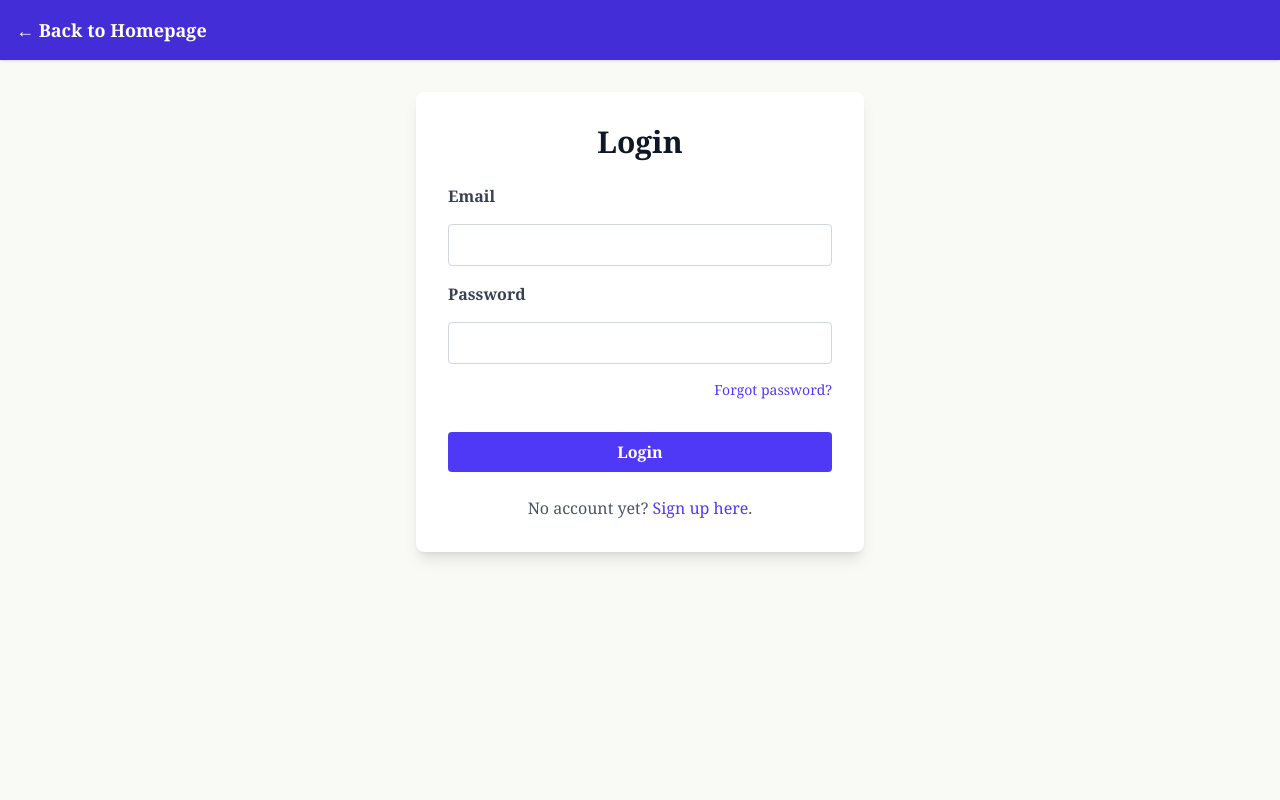
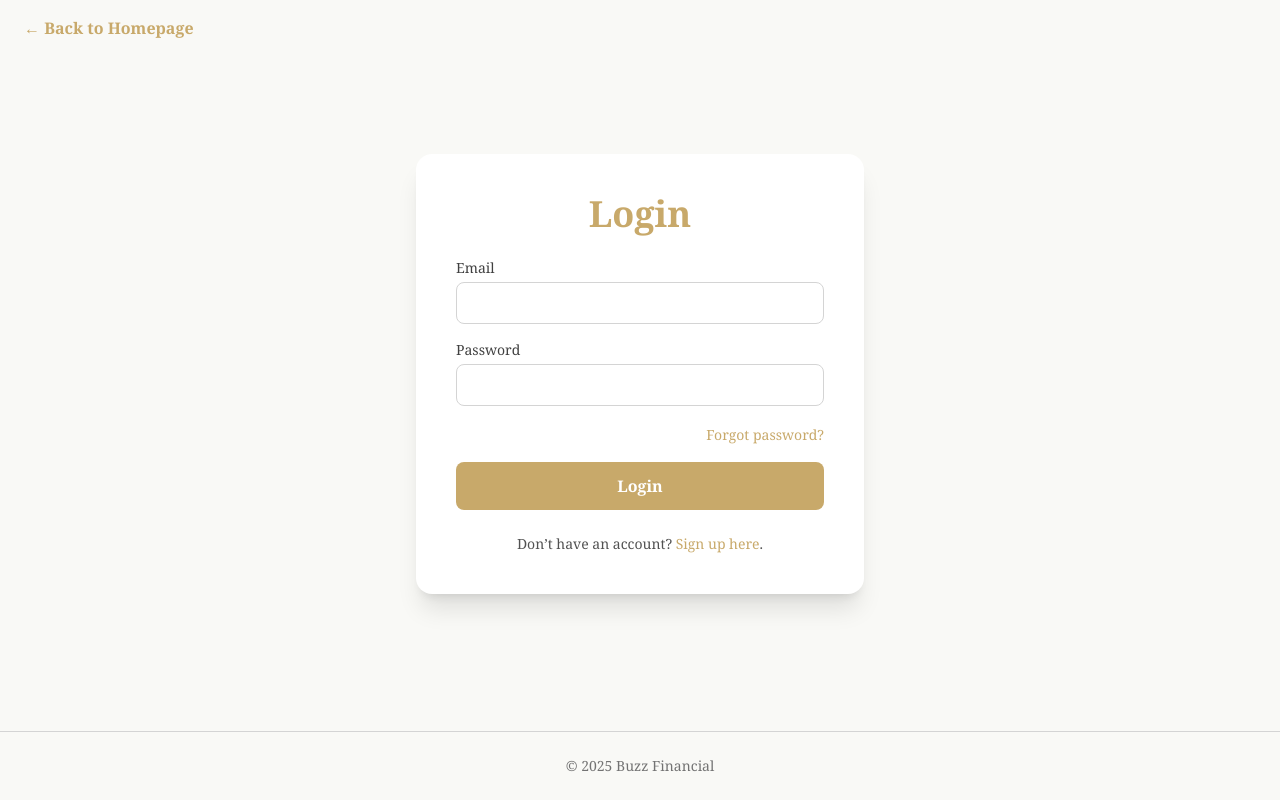
Before and after one commit to ssh-expitrans/music-plat, a Next.js app: page /login in a window 1280 px wide. Built offline with nearby package versions, Linux system fonts and the light colour scheme.

Commit message:
style updates

```diff
--- a/src/app/about/page.tsx
+++ b/src/app/about/page.tsx
@@ -1,64 +1,77 @@
+'use client';
+
 import Link from "next/link";
 import Image from "next/image";
 
-
 export default function About() {
   return (
-    <>
+    <div className="max-w-6xl mx-auto px-4 py-8 sm:px-6 sm:py-12 font-serif bg-[var(--background)] text-[var(--foreground)] min-h-screen flex flex-col">
+
       {/* HEADER */}
-      <header className="bg-indigo-700 text-white p-4 shadow flex items-center">
-        <Link href="/" className="font-semibold text-lg hover:underline">
-          &larr; Back to Homepage
+      <header className="flex flex-col sm:flex-row justify-between items-center mb-16 gap-6 sm:gap-0">
+        <div>
+          <h1 className="text-5xl font-extrabold tracking-tight text-[var(--accent)] drop-shadow-md">
+            About the Instructor
+          </h1>
+          <p className="mt-2 text-xl text-neutral-600 max-w-md">
+            Learn more about who’s behind the music.
+          </p>
+        </div>
+
+        <div className="flex flex-col sm:flex-row gap-4 w-full sm:w-auto">
+          <Link href="/">
+            <button className="btn-outline px-7 py-3 rounded-lg shadow-md hover:shadow-lg transition-shadow duration-300 font-semibold w-full sm:w-auto">
+              ⬅ Back Home
+            </button>
           </Link>
+        </div>
       </header>
 
-      {/* MAIN */}
-      <main className="max-w-5xl mx-auto p-6 sm:p-10 bg-white dark:bg-gray-900 rounded-lg shadow-lg mt-8 space-y-12">
-
-        {/* PAGE TITLE */}
-        <h1 className="text-4xl sm:text-5xl font-extrabold text-center text-gray-900 dark:text-white">
-          Meet Your Instructor
-        </h1>
-
-        {/* PROFILE SECTION */}
-        <div className="flex flex-col md:flex-row items-center gap-10">
-          <div className="flex-shrink-0 w-52 h-52 sm:w-64 sm:h-64 rounded-2xl overflow-hidden shadow-xl border-4 border-indigo-500">
+      {/* HERO / INTRO SECTION */}
+      <section className="bg-gradient-to-r from-[var(--accent)] to-indigo-600 rounded-2xl shadow-lg p-10 flex flex-col sm:flex-row items-center gap-10 mb-16 text-white">
+        <div className="flex-shrink-0 w-28 h-28 sm:w-36 sm:h-36 rounded-full overflow-hidden shadow-2xl border-4 border-white">
           <Image
-              src="/teacher-photo.jpg"
+            src="/stockwoman.jpg"
             alt="Teacher portrait"
-              width={256} // Adjust to match your design
-              height={256}
-              className="object-cover w-full h-full rounded-2xl"
+            width={144}
+            height={144}
+            className="object-cover w-full h-full"
+            priority
           />
         </div>
 
-          <section className="flex-1 text-gray-800 dark:text-gray-300 text-lg space-y-6 leading-relaxed">
-            <p>
-              Hello! I’m <strong>[Teacher Name]</strong>, a passionate and experienced music educator with over <strong>X years</strong> of teaching piano.
-              I work with students of all ages — from wide-eyed beginners to seasoned players looking to level up.
+        <div className="max-w-lg space-y-4 w-full">
+          <h2 className="text-4xl font-bold drop-shadow-lg">Meet Jane Doe</h2>
+          <p className="text-lg leading-relaxed drop-shadow-md">
+            Hello! I’m <strong>Jane Doe</strong>, a passionate and experienced music educator with over <strong>15 years</strong> of teaching piano. I work with students of all ages — from wide-eyed beginners to seasoned players looking to level up.
           </p>
-            <p>
-              My lessons focus on building confidence, mastering technique, and — most importantly — keeping music fun and engaging. I tailor each session to the individual student’s goals, pace, and personality.
-            </p>
-            <p>
-              Whether you want to read sheet music, play by ear, or prep for performances, I’ll help you get there with expert guidance and encouragement.
+        </div>
+      </section>
+
+      {/* PHILOSOPHY SECTION */}
+      <section className="mb-24 text-center max-w-3xl mx-auto">
+        <h2 className="text-3xl font-semibold text-[var(--accent)] mb-6">Teaching Philosophy</h2>
+        <p className="text-lg text-neutral-700 leading-relaxed">
+          My lessons focus on building confidence, mastering technique, and — most importantly — keeping music fun and engaging. I tailor each session to the individual student’s goals, pace, and personality. Whether you want to read sheet music, play by ear, or prep for performances, I’ll help you get there with expert guidance and encouragement.
         </p>
       </section>
-        </div>
 
-        {/* CALL TO ACTION */}
-        <div className="text-center">
-          <p className="text-lg mb-4 text-gray-700 dark:text-gray-300">
+      {/* CTA BUTTON */}
+      <section className="text-center mb-24">
+        <p className="text-lg mb-4 text-neutral-700">
           Ready to get started? Book your first lesson today or reach out with any questions.
         </p>
         <Link href="/signup">
-            <button className="bg-indigo-600 text-white px-8 py-3 rounded-lg shadow-md hover:bg-indigo-700 transition-colors font-semibold">
+          <button className="bg-[var(--accent)] text-white px-8 py-3 rounded-lg shadow-md hover:bg-indigo-700 transition-colors font-semibold">
             Sign Up for Lessons
           </button>
         </Link>
+      </section>
+
+      {/* FOOTER */}
+      <footer className="mt-auto py-6 text-center text-neutral-500 text-base sm:text-sm border-t border-neutral-300">
+        © 2025 Buzz Financial
+      </footer>
     </div>
-
-      </main>
-    </>
   );
 }
--- a/src/app/login/page.tsx
+++ b/src/app/login/page.tsx
@@ -1,11 +1,10 @@
-"use client";
+'use client';
 
 import React, { useState } from "react";
 import Link from "next/link";
 import { useRouter } from "next/navigation";
-import { signInWithEmailAndPassword } from "firebase/auth";
+import { signInWithEmailAndPassword, sendPasswordResetEmail } from "firebase/auth";
 import { auth } from "../../lib/firebase";
-import { sendPasswordResetEmail } from "firebase/auth";
 import Cookies from "js-cookie";
 
 export default function Login() {
@@ -21,11 +20,7 @@ export default function Login() {
       await sendPasswordResetEmail(auth, email.trim());
       alert("Password reset email sent! Please check your inbox.");
     } catch (err: unknown) {
-      if (err instanceof Error) {
-        alert(err.message);
-      } else {
-        alert("Failed to send reset email.");
-      }
+      alert(err instanceof Error ? err.message : "Failed to send reset email.");
     }
   }
 
@@ -55,40 +50,39 @@ export default function Login() {
         return;
       }
 
-      // Get Firebase ID Token (JWT)
       const idToken = await user.getIdToken();
-
-      // Save token as cookie (valid for 1 day)
       Cookies.set("token", idToken, { expires: 1 });
-
       router.push("/dashboard/personal");
     } catch (err: unknown) {
-      if (err instanceof Error) {
-        setError(err.message);
-      } else {
-        setError("Login failed. Please try again.");
-      }
+      setError(err instanceof Error ? err.message : "Login failed. Please try again.");
       setLoading(false);
     }
   }
 
   return (
-    <>
-      <header className="bg-indigo-700 text-white p-4 shadow flex items-center">
-        <Link href="/" className="font-semibold text-lg hover:underline">
-          &larr; Back to Homepage
+    <div className="min-h-screen bg-[var(--background)] text-[var(--foreground)] font-serif flex flex-col">
+
+      {/* HEADER */}
+      <header className="px-6 py-4">
+        <Link href="/" className="text-[var(--accent)] font-semibold hover:underline">
+          ← Back to Homepage
         </Link>
       </header>
 
-      <main className="max-w-md mx-auto p-8 bg-white dark:bg-gray-900 rounded-lg shadow-lg mt-8">
-        <h1 className="text-3xl font-bold mb-6 text-center text-gray-900 dark:text-white">
-          Login
-        </h1>
+      {/* FORM CONTAINER */}
+      <main className="flex-grow flex items-center justify-center px-4">
+        <div className="bg-white rounded-2xl shadow-xl p-10 max-w-md w-full space-y-6">
+          <h1 className="text-4xl font-bold text-center text-[var(--accent)]">Login</h1>
 
-        {error && <p className="mb-4 text-red-600 font-semibold text-center">{error}</p>}
+          {error && (
+            <div className="bg-red-100 text-red-700 p-3 rounded-md text-sm text-center font-medium">
+              {error}
+            </div>
+          )}
 
-        <form className="flex flex-col gap-4" onSubmit={handleSubmit}>
-          <label htmlFor="email" className="text-gray-700 dark:text-gray-300 font-semibold">
+          <form className="space-y-4" onSubmit={handleSubmit}>
+            <div>
+              <label htmlFor="email" className="block text-sm font-medium text-neutral-700 mb-1">
                 Email
               </label>
               <input
@@ -96,11 +90,13 @@ export default function Login() {
                 name="email"
                 type="email"
                 required
-            className="p-2 border border-gray-300 rounded focus:outline-none focus:ring-2 focus:ring-indigo-500"
+                className="w-full px-4 py-2 border border-neutral-300 rounded-lg focus:outline-none focus:ring-2 focus:ring-[var(--accent)]"
                 disabled={loading}
               />
+            </div>
 
-          <label htmlFor="password" className="text-gray-700 dark:text-gray-300 font-semibold">
+            <div>
+              <label htmlFor="password" className="block text-sm font-medium text-neutral-700 mb-1">
                 Password
               </label>
               <input
@@ -108,37 +104,46 @@ export default function Login() {
                 name="password"
                 type="password"
                 required
-            className="p-2 border border-gray-300 rounded focus:outline-none focus:ring-2 focus:ring-indigo-500"
+                className="w-full px-4 py-2 border border-neutral-300 rounded-lg focus:outline-none focus:ring-2 focus:ring-[var(--accent)]"
                 disabled={loading}
               />
+            </div>
 
+            <div className="text-right">
               <button
                 type="button"
                 onClick={handleResetPassword}
-            className="text-sm text-indigo-600 hover:underline self-end"
+                className="text-sm text-[var(--accent)] hover:underline font-medium"
               >
                 Forgot password?
               </button>
+            </div>
 
             <button
               type="submit"
               disabled={loading}
-            className={`mt-4 bg-indigo-600 text-white rounded py-2 font-semibold hover:bg-indigo-700 transition ${
-              loading ? "opacity-50 cursor-not-allowed" : ""
+              className={`w-full py-3 rounded-lg font-semibold text-white bg-[var(--accent)] hover:bg-indigo-700 transition ${
+                loading ? "opacity-60 cursor-not-allowed" : ""
               }`}
             >
               {loading ? "Logging in..." : "Login"}
             </button>
           </form>
 
-        <p className="mt-6 text-center text-gray-600 dark:text-gray-400">
-          No account yet?{" "}
-          <Link href="/signup" className="text-indigo-600 hover:underline">
+          <p className="text-center text-sm text-neutral-600">
+            Don’t have an account?{" "}
+            <Link href="/signup" className="text-[var(--accent)] hover:underline font-medium">
               Sign up here
             </Link>
             .
           </p>
+        </div>
       </main>
-    </>
+
+      {/* FOOTER */}
+      <footer className="py-6 text-center text-neutral-500 text-sm border-t border-neutral-300 mt-10">
+        © 2025 Buzz Financial
+      </footer>
+    </div>
   );
 }
--- a/src/app/signup/page.tsx
+++ b/src/app/signup/page.tsx
@@ -1,16 +1,12 @@
-"use client";
+'use client';
 
 import React, { useState } from "react";
 import Link from "next/link";
-// import { useRouter } from "next/navigation";
-// import { createUserWithEmailAndPassword, sendEmailVerification } from "firebase/auth";
-// import { auth } from "../../lib/firebase";
 
 export default function Signup() {
   const [error, setError] = useState("");
   const [loading, setLoading] = useState(false);
   const [message, setMessage] = useState("");
-  // const router = useRouter();
 
   async function handleSubmit(event: React.FormEvent<HTMLFormElement>) {
     event.preventDefault();
@@ -36,53 +32,45 @@ export default function Signup() {
     }
 
     try {
-      // const userCredential = await createUserWithEmailAndPassword(auth, email, password);
-
-      // Send email verification
-      // if (auth.currentUser) {
-      //   await sendEmailVerification(auth.currentUser);
-      //   setMessage("Account created! Please check your email to verify your account.");
-      // }
-
-      // Temporary message for demo purposes
+      // Demo mode message; implement signup logic here
       setMessage("Sign up functionality is currently disabled for demo.");
       setLoading(false);
-
-      // Optionally redirect or require email verification before login
-      // router.push("/login");
     } catch (err: unknown) {
-      if (err instanceof Error) {
-        setError(err.message);
-      } else {
-        setError("Sign-up failed. Please try again.");
-      }
+      setError(err instanceof Error ? err.message : "Sign-up failed. Please try again.");
       setLoading(false);
     }
   }
 
   return (
-    <>
-      <header className="bg-indigo-700 text-white p-4 shadow flex items-center">
-        <Link href="/" className="font-semibold text-lg hover:underline">
-          &larr; Back to Homepage
+    <div className="min-h-screen bg-[var(--background)] text-[var(--foreground)] font-serif flex flex-col">
+
+      {/* HEADER */}
+      <header className="px-6 py-4">
+        <Link href="/" className="text-[var(--accent)] font-semibold hover:underline">
+          ← Back to Homepage
         </Link>
       </header>
 
-      <main className="max-w-md mx-auto p-8 bg-white dark:bg-gray-900 rounded-lg shadow-lg mt-8">
-        <h1 className="text-3xl font-bold mb-6 text-center text-gray-900 dark:text-white">
-          Sign Up
-        </h1>
+      {/* FORM CONTAINER */}
+      <main className="flex-grow flex items-center justify-center px-4">
+        <div className="bg-white rounded-2xl shadow-xl p-10 max-w-md w-full space-y-6">
+          <h1 className="text-4xl font-bold text-center text-[var(--accent)]">Sign Up</h1>
 
           {error && (
-          <p className="mb-4 text-red-600 font-semibold text-center">{error}</p>
+            <div className="bg-red-100 text-red-700 p-3 rounded-md text-sm text-center font-medium">
+              {error}
+            </div>
           )}
 
           {message && (
-          <p className="mb-4 text-green-600 font-semibold text-center">{message}</p>
+            <div className="bg-green-100 text-green-700 p-3 rounded-md text-sm text-center font-medium">
+              {message}
+            </div>
           )}
 
-        <form className="flex flex-col gap-4" onSubmit={handleSubmit}>
-          <label htmlFor="email" className="text-gray-700 dark:text-gray-300 font-semibold">
+          <form className="space-y-4" onSubmit={handleSubmit}>
+            <div>
+              <label htmlFor="email" className="block text-sm font-medium text-neutral-700 mb-1">
                 Email
               </label>
               <input
@@ -90,11 +78,13 @@ export default function Signup() {
                 name="email"
                 type="email"
                 required
-            className="p-2 border border-gray-300 rounded focus:outline-none focus:ring-2 focus:ring-indigo-500"
+                className="w-full px-4 py-2 border border-neutral-300 rounded-lg focus:outline-none focus:ring-2 focus:ring-[var(--accent)]"
                 disabled={loading}
               />
+            </div>
 
-          <label htmlFor="password" className="text-gray-700 dark:text-gray-300 font-semibold">
+            <div>
+              <label htmlFor="password" className="block text-sm font-medium text-neutral-700 mb-1">
                 Password
               </label>
               <input
@@ -103,11 +93,13 @@ export default function Signup() {
                 type="password"
                 required
                 minLength={6}
-            className="p-2 border border-gray-300 rounded focus:outline-none focus:ring-2 focus:ring-indigo-500"
+                className="w-full px-4 py-2 border border-neutral-300 rounded-lg focus:outline-none focus:ring-2 focus:ring-[var(--accent)]"
                 disabled={loading}
               />
+            </div>
 
-          <label htmlFor="confirmPassword" className="text-gray-700 dark:text-gray-300 font-semibold">
+            <div>
+              <label htmlFor="confirmPassword" className="block text-sm font-medium text-neutral-700 mb-1">
                 Confirm Password
               </label>
               <input
@@ -116,29 +108,36 @@ export default function Signup() {
                 type="password"
                 required
                 minLength={6}
-            className="p-2 border border-gray-300 rounded focus:outline-none focus:ring-2 focus:ring-indigo-500"
+                className="w-full px-4 py-2 border border-neutral-300 rounded-lg focus:outline-none focus:ring-2 focus:ring-[var(--accent)]"
                 disabled={loading}
               />
+            </div>
 
             <button
               type="submit"
               disabled={loading}
-            className={`mt-4 bg-indigo-600 text-white rounded py-2 font-semibold hover:bg-indigo-700 transition ${
-              loading ? "opacity-50 cursor-not-allowed" : ""
+              className={`w-full py-3 rounded-lg font-semibold text-white bg-[var(--accent)] hover:bg-indigo-700 transition ${
+                loading ? "opacity-60 cursor-not-allowed" : ""
               }`}
             >
               {loading ? "Creating Account..." : "Sign Up"}
             </button>
           </form>
 
-        <p className="mt-6 text-center text-gray-600 dark:text-gray-400">
+          <p className="text-center text-sm text-neutral-600">
             Already have an account?{" "}
-          <Link href="/login" className="text-indigo-600 hover:underline">
+            <Link href="/login" className="text-[var(--accent)] hover:underline font-medium">
               Log in here
             </Link>
             .
           </p>
+        </div>
       </main>
-    </>
+
+      {/* FOOTER */}
+      <footer className="py-6 text-center text-neutral-500 text-sm border-t border-neutral-300 mt-10">
+        © 2025 Buzz Financial
+      </footer>
+    </div>
   );
 }
```
Lines whose indentation alone changed are shown as unchanged.
